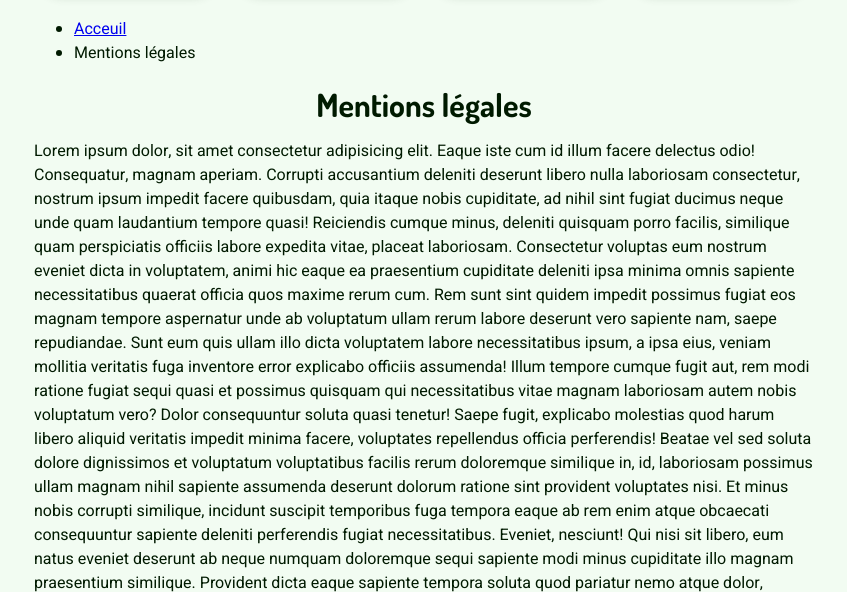
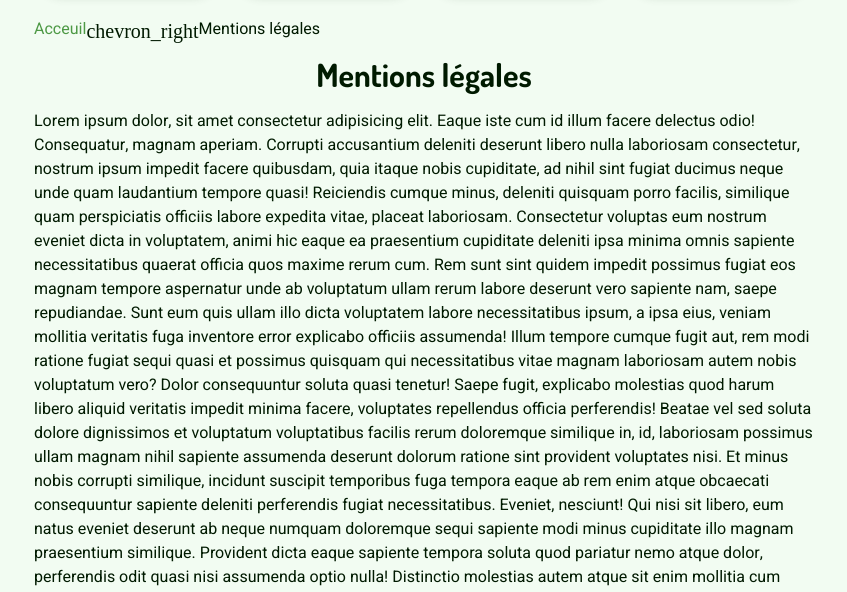
Before and after one commit to nathan-johnstone/paysdesault.fr, a plain HTML site: page site/mentions-legales.html in a window 1280 px wide. Shown: the part 190-782 px from the top of the page, without its empty margins (216-1063 px from the left). Drawn offline with Linux system fonts and the light colour scheme; a web font is replaced by a local one.

Commit message:
Refactor le fil d'ariane en utilisant une liste non ordonnée et mise à jour des styles associés

```diff
--- a/site/assets/css/style.scss
+++ b/site/assets/css/style.scss
@@ -235,10 +235,16 @@ header{
     }
 }
 
-nav[aria-label="fil d'ariane"]{
+/* FIL D'ARIANE */
+
+nav[aria-label="breadcrumb"] ul{
     display: flex;
     flex-flow: row wrap;
     align-items: center;
+    list-style: none;
+    margin: 0;
+    padding: 0;
+    li{
         a{
             color: $vert;
             text-decoration: none;
@@ -247,8 +253,14 @@ nav[aria-label="fil d'ariane"]{
                 color: $vertFonce
             }
         }
-    p{
-        margin: 0;
+        a[aria-current="page"]{
+                color: $noir;
+            }
+        &:not(:last-child):after{
+            @extend .ms-20;
+            vertical-align: sub;
+            content: 'chevron_right'
+        }
     }
 }
 
```
Also changed, not shown: site/histoire.html (+5 -2 lines), site/assets/css/style.css, 1 other file. Lines whose indentation alone changed are shown as unchanged.
